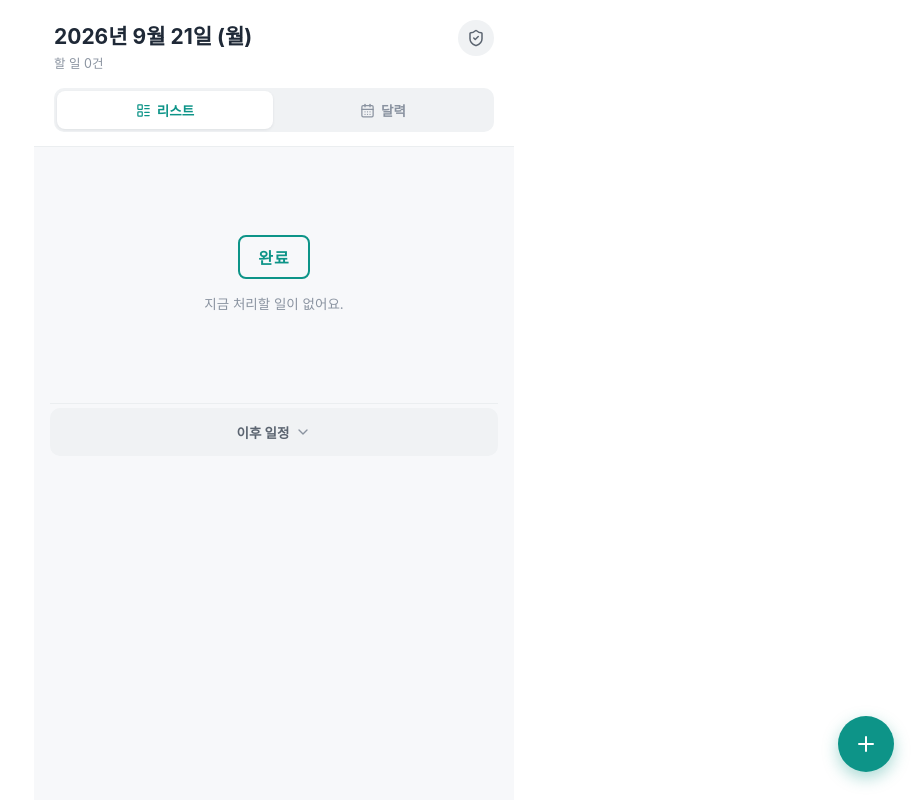
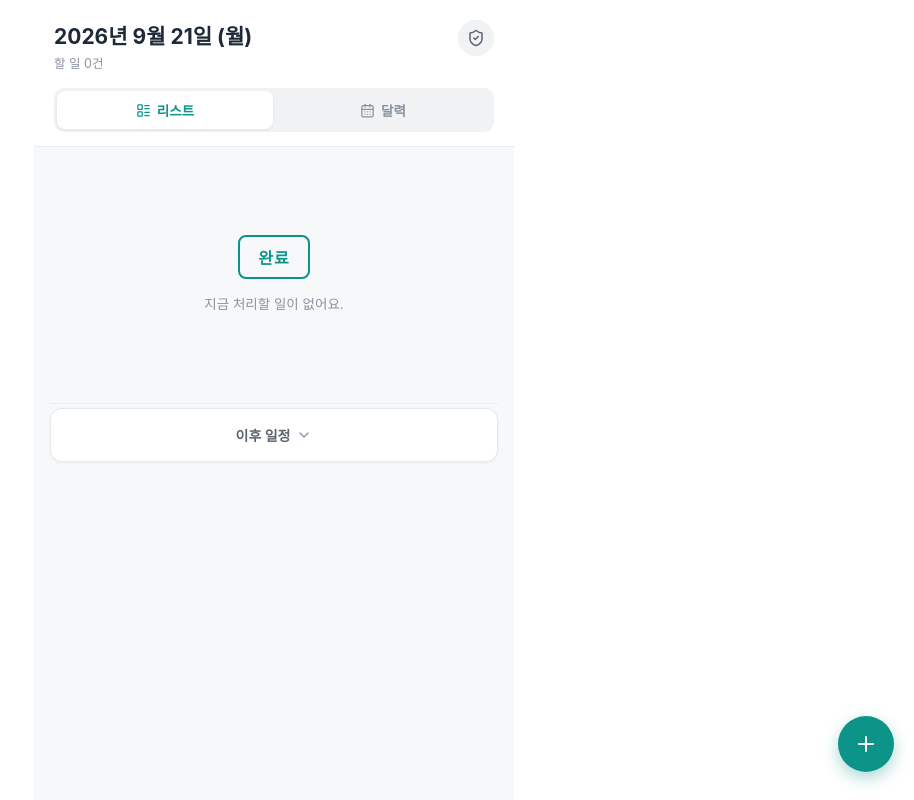
Before and after one commit to moveten/Todo-app-project, a React (Vite) app: page / in a window 1280 px wide. Shown: the whole page, without its empty margins (366-1280 px from the left). Built offline with nearby package versions, Linux system fonts and the light colour scheme.

Commit message:
Revert 이후 일정 button and rows back to plain white card style

```diff
--- a/src/App.jsx
+++ b/src/App.jsx
@@ -1988,9 +1988,9 @@ const styles = {
   calDayPanelTitle: { fontSize: 13.5, fontWeight: 700, color: "#1F2937" },
   calEmptyText: { fontSize: 12.5, color: "#9AA3AF", padding: "10px 2px" },
   upcomingWrap: { marginTop: 20, borderTop: "1px solid #EBEEF0", paddingTop: 4 },
-  upcomingHeaderBtn: { display: "flex", alignItems: "center", justifyContent: "center", gap: 6, width: "100%", background: "#F0F2F4", border: "none", borderRadius: 10, padding: "14px 0", fontSize: 13.5, fontWeight: 700, color: "#5B6470" },
+  upcomingHeaderBtn: { display: "flex", alignItems: "center", justifyContent: "center", gap: 6, width: "100%", background: "#fff", border: "1px solid #E5E9EC", borderRadius: 12, padding: "16px 0", fontSize: 14, fontWeight: 700, color: "#5B6470", boxShadow: "0 1px 3px rgba(15,23,42,0.05)" },
   upcomingList: { paddingBottom: 8 },
-  upcomingRow: { display: "flex", alignItems: "center", justifyContent: "space-between", gap: 10, background: "#F0F2F4", borderRadius: 10, padding: "12px 14px", marginBottom: 8, cursor: "pointer" },
+  upcomingRow: { display: "flex", alignItems: "center", justifyContent: "space-between", gap: 10, background: "#fff", borderRadius: 12, padding: "12px 14px", marginBottom: 8, boxShadow: "0 1px 3px rgba(15,23,42,0.06)", cursor: "pointer" },
   upcomingRowTitle: { fontSize: 14, fontWeight: 600, color: "#1F2937", overflow: "hidden", textOverflow: "ellipsis", whiteSpace: "nowrap" },
   calEventBanner: { display: "flex", alignItems: "center", gap: 8, background: "#fff", borderRadius: 10, padding: "10px 12px", marginBottom: 8, boxShadow: "0 1px 3px rgba(15,23,42,0.06)", cursor: "pointer" },
   calEventBannerText: { fontSize: 13, fontWeight: 600, color: "#1F2937", flex: 1 },
```
